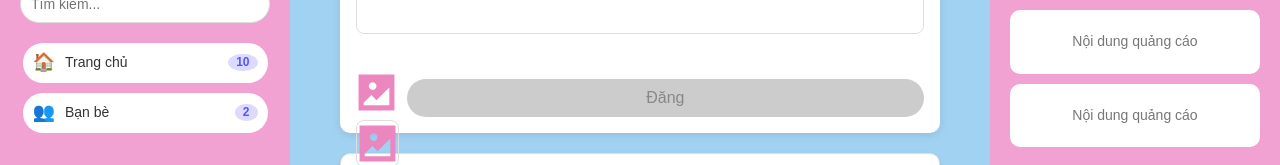
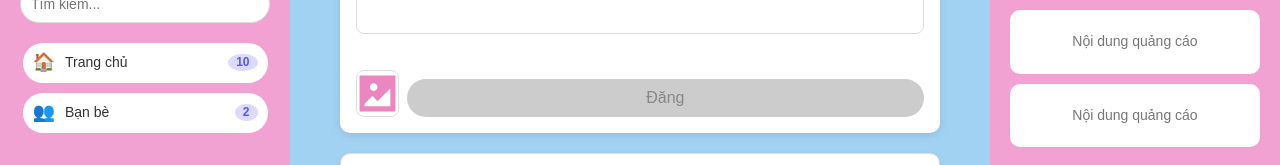
Before and after one commit to Nguyen-Van-Truong/hoan-hao, a Next.js app in the folder frontend/: page / in a window 1280 px wide. Shown: the part 122-287 px from the top of the page. Built offline with nearby package versions, Linux system fonts and the light colour scheme.

Commit message:
fix deploy vercel

```diff
--- a/frontend/src/app/components/MainContent.tsx
+++ b/frontend/src/app/components/MainContent.tsx
@@ -304,7 +304,6 @@ export default function MainContent({ username, hashcodeIDPost }: MainContentPro
                 <div className={styles.actionBar}>
                     {/* Biểu tượng hình ảnh */}
                     <label htmlFor="fileInput" className={styles.imageIcon}>
-                        <img src="/icon/icon_choose_image.svg" alt="Chọn ảnh"/>
                         <Image
                             src={"/icon/icon_choose_image.svg"}
                             alt={"Chọn ảnh"}
```
